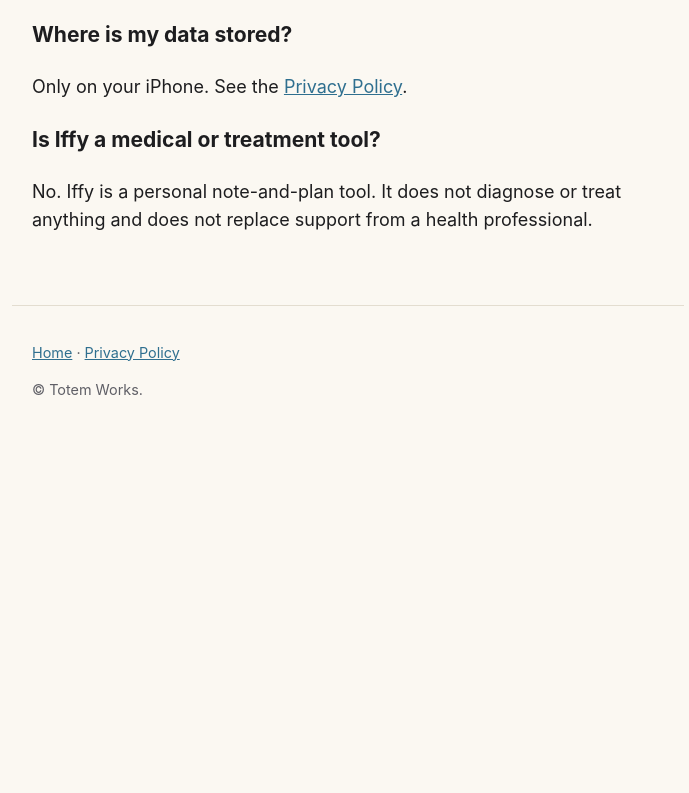
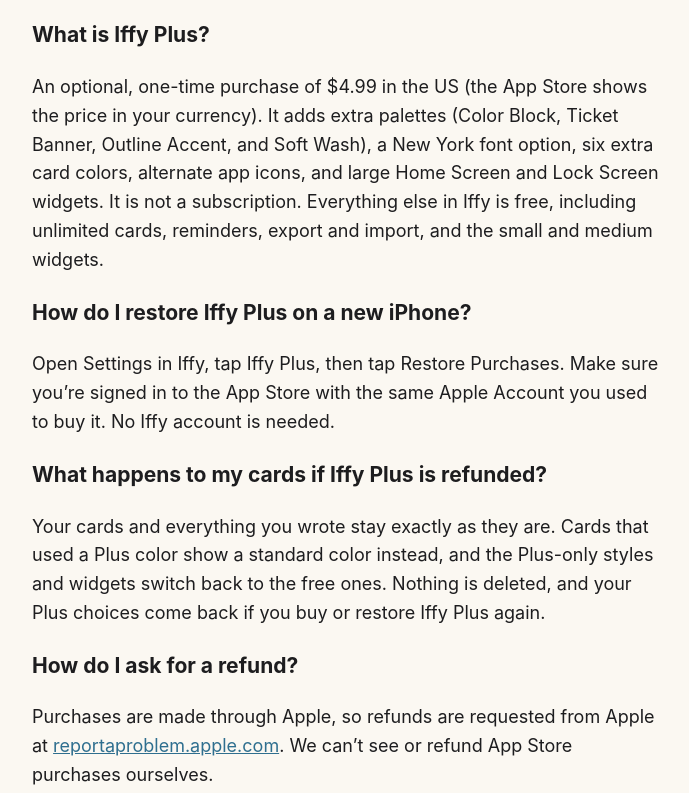
Before and after one commit to ZoneoutReal/iffy-site, a plain HTML site: page support.html in a window 1280 px wide. Shown: the part 1751-2544 px from the top of the page, without its empty margins (292-981 px from the left). Before the commit the page ends 2186 px from the top, so only its background shows below. Drawn offline with Linux system fonts and the light colour scheme.

Commit message:
Support: add Iffy Plus, restore, and refund answers

```diff
--- a/support.html
+++ b/support.html
@@ -49,6 +49,18 @@
     <h3>How do I delete all my data?</h3>
     <p>Delete your cards in the app, or delete the app from your iPhone. Because everything is stored on your device, deleting the app removes its data from the device. Backup files you exported are separate files, so delete those yourself if you no longer want them.</p>
 
+    <h3>What is Iffy Plus?</h3>
+    <p>An optional, one-time purchase of $4.99 in the US (the App Store shows the price in your currency). It adds extra palettes (Color Block, Ticket Banner, Outline Accent, and Soft Wash), a New York font option, six extra card colors, alternate app icons, and large Home Screen and Lock Screen widgets. It is not a subscription. Everything else in Iffy is free, including unlimited cards, reminders, export and import, and the small and medium widgets.</p>
+
+    <h3>How do I restore Iffy Plus on a new iPhone?</h3>
+    <p>Open Settings in Iffy, tap Iffy Plus, then tap Restore Purchases. Make sure you&rsquo;re signed in to the App Store with the same Apple Account you used to buy it. No Iffy account is needed.</p>
+
+    <h3>What happens to my cards if Iffy Plus is refunded?</h3>
+    <p>Your cards and everything you wrote stay exactly as they are. Cards that used a Plus color show a standard color instead, and the Plus-only styles and widgets switch back to the free ones. Nothing is deleted, and your Plus choices come back if you buy or restore Iffy Plus again.</p>
+
+    <h3>How do I ask for a refund?</h3>
+    <p>Purchases are made through Apple, so refunds are requested from Apple at <a href="https://reportaproblem.apple.com">reportaproblem.apple.com</a>. We can&rsquo;t see or refund App Store purchases ourselves.</p>
+
     <h3>Where is my data stored?</h3>
     <p>Only on your iPhone. See the <a href="privacy.html">Privacy Policy</a>.</p>
 
```
